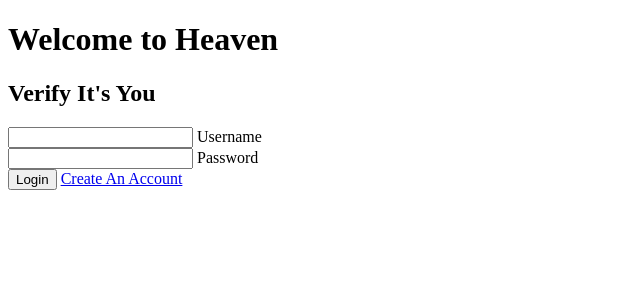
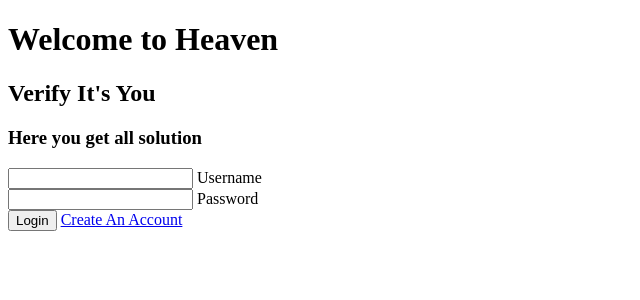
Before and after one commit to amitesh01py/loginform, a Django app: page / in a window 1280 px wide. Shown: the top 300 px of the page, without its empty margins (0-640 px from the left). Run offline with Django 4.2, Linux system fonts and the light colour scheme.

Commit message:
some new info added to feature1

```diff
--- a/djangoLogin/loginform/app/templates/home.html
+++ b/djangoLogin/loginform/app/templates/home.html
@@ -12,6 +12,7 @@
     <hgroup>
         <h1>Welcome to Heaven</h1>
     <h2>Verify It's You</h2>
+    <h3>Here you get all solution</h3>
     {% if error %}
     <h4>{{ error }}</h4>
     {% endif %}
```
